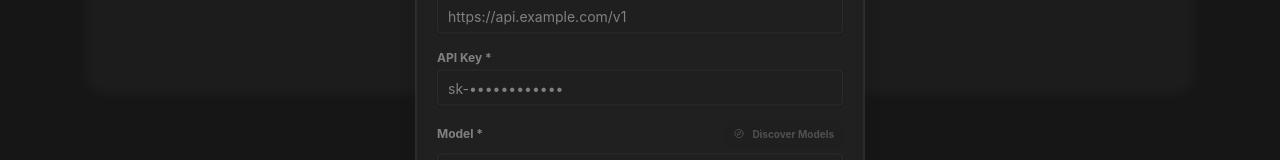
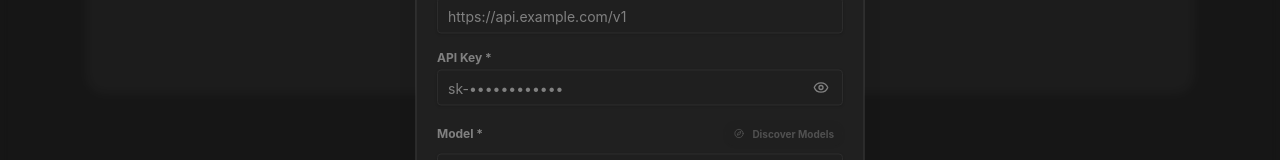
Before and after one commit to zhang3say/cxc, a React (Vite) app in the folder cxc-desktop/: page / in a window 1280 px wide. Both pictures are taken after typing "Sample" into the empty fields and a click on the button "Add Provider". Shown: the part 317-477 px from the top of the page. Built offline with nearby package versions, Linux system fonts and the light colour scheme.

Commit message:
feat: 为 API Key 输入框添加眼睛图标，支持切换显示/隐藏明文字符

```diff
--- a/cxc-desktop/src/App.tsx
+++ b/cxc-desktop/src/App.tsx
@@ -38,6 +38,8 @@ import {
   LayoutGrid,
   Settings,
   Globe,
+  Eye,
+  EyeOff,
 } from "lucide-react";
 
 interface Provider {
@@ -286,6 +288,7 @@ function App() {
   const [showForm, setShowForm] = useState<"add" | "edit" | null>(null);
   const [editingName, setEditingName] = useState<string | null>(null);
   const [formValues, setFormValues] = useState(initialFormValues);
+  const [showApiKey, setShowApiKey] = useState<boolean>(false);
 
   // Model Discovery State
   const [fetchingModels, setFetchingModels] = useState<boolean>(false);
@@ -375,6 +378,7 @@ function App() {
     setFetchError(null);
     setShowForm("add");
     setEditingName(null);
+    setShowApiKey(false);
   }
 
   function openEditForm(p: Provider) {
@@ -390,6 +394,7 @@ function App() {
     setFetchError(null);
     setShowForm("edit");
     setEditingName(p.name);
+    setShowApiKey(false);
   }
 
   async function handleFetchModels() {
@@ -1297,15 +1302,28 @@ function App() {
               <Label htmlFor="form-key" className="text-xs font-bold text-muted-foreground">
                 {t.apiKeyLabel}
               </Label>
+              <div className="relative">
                 <Input
                   id="form-key"
-                type="password"
+                  type={showApiKey ? "text" : "password"}
                   required
                   value={formValues.api_key}
                   onChange={(e) => setFormValues({ ...formValues, api_key: e.target.value })}
                   placeholder="sk-••••••••••••"
-                className="bg-card border-border focus-visible:ring-primary focus-visible:border-primary h-9 rounded-[4px] text-sm shadow-sm transition-all"
+                  className="bg-card border-border focus-visible:ring-primary focus-visible:border-primary h-9 rounded-[4px] text-sm shadow-sm pr-9 transition-all"
                 />
+                <button
+                  type="button"
+                  onClick={() => setShowApiKey(!showApiKey)}
+                  className="absolute right-2.5 top-1/2 -translate-y-1/2 text-muted-foreground hover:text-foreground transition-colors p-1"
+                >
+                  {showApiKey ? (
+                    <EyeOff className="size-4" />
+                  ) : (
+                    <Eye className="size-4" />
+                  )}
+                </button>
+              </div>
             </div>
 
             <div className="space-y-1">
```
Lines whose indentation alone changed are shown as unchanged.
